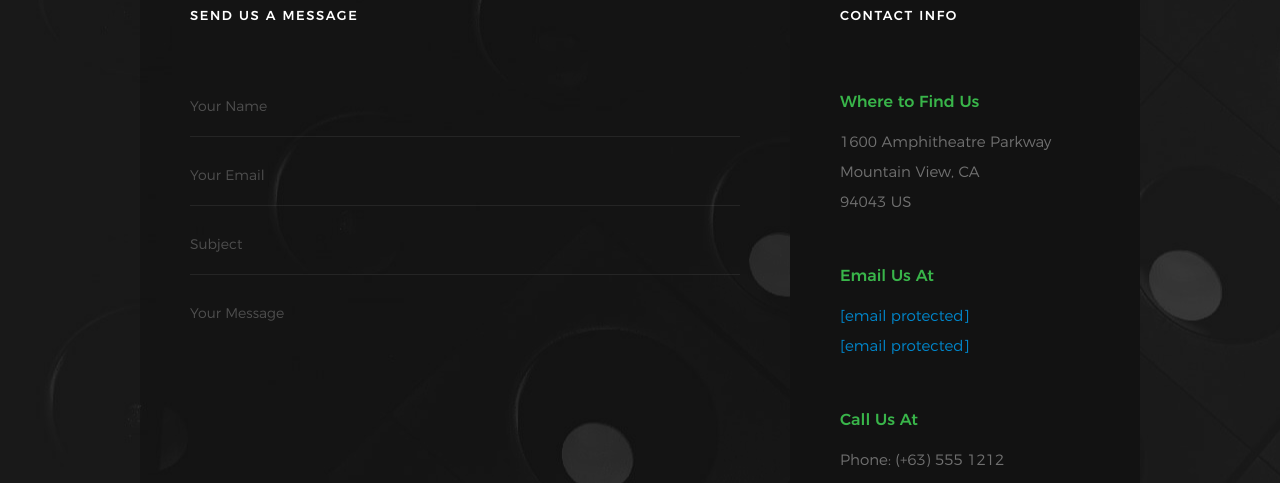
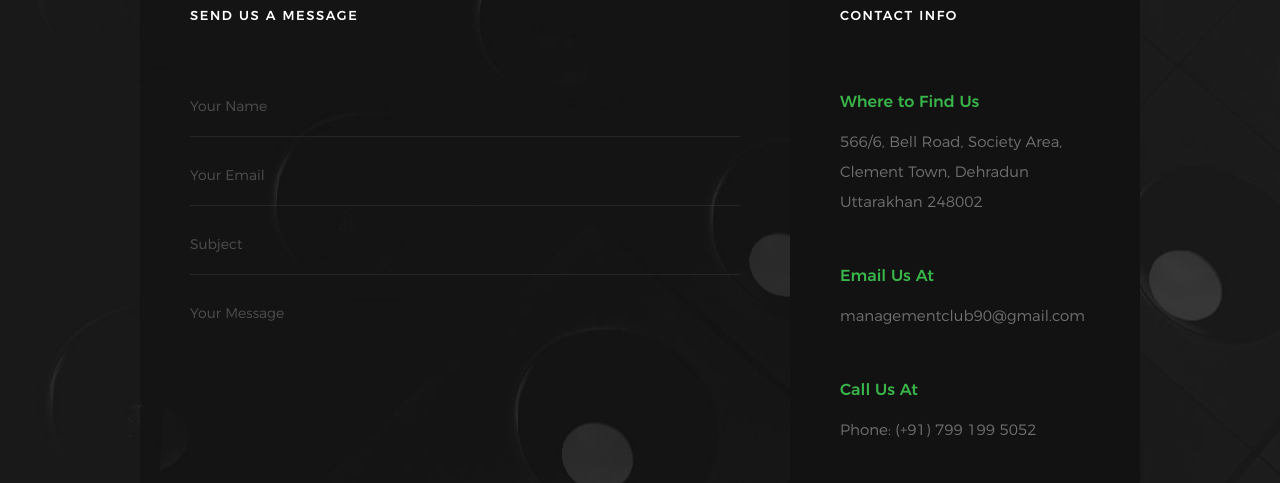
Before and after one commit to Mohit6043/udaan-club, a plain HTML site: page index.html in a window 1280 px wide. Shown: the part 9250-9733 px from the top of the page. Drawn offline with Linux system fonts and the light colour scheme; files whose address does not match are found by name.

Commit message:
Update index.html

```diff
--- a/index.html
+++ b/index.html
@@ -716,20 +716,17 @@ Various experiences from different areas and real life experiences influenced me
                     <h3 class="h6 hide-on-fullwidth">Contact Info</h3>
                     <div class="cinfo">
                         <h5>Where to Find Us</h5>
-                        <p> 1600 Amphitheatre Parkway<br> Mountain View, CA<br> 94043 US</p>
+                        <p>566/6, Bell Road, Society Area, Clement Town, Dehradun<br> Uttarakhan 248002</p>
                     </div>
                     <div class="cinfo">
                         <h5>Email Us At</h5>
                         <p>
-                            <a href="https://preview.colorlib.com/cdn-cgi/l/email-protection" class="__cf_email__" data-cfemail="5f3c30312b3e3c2b1f383336312b2c362b3a713c3032">[email&#160;protected]</a>
-                            <br>
-                            <a href="https://preview.colorlib.com/cdn-cgi/l/email-protection" class="__cf_email__" data-cfemail="d6bfb8b0b996b1babfb8a2a5bfa2b3f8b5b9bb">[email&#160;protected]
-						</a>
+                            managementclub90@gmail.com
                         </p>
                     </div>
                     <div class="cinfo">
                         <h5>Call Us At</h5>
-                        <p> Phone: (+63) 555 1212<br> Mobile: (+63) 555 0100<br> Fax: (+63) 555 0101</p>
+                        <p> Phone: (+91) 799 199 5052</p>
                     </div>
                     <ul class="contact-social">
                         <li>
```
